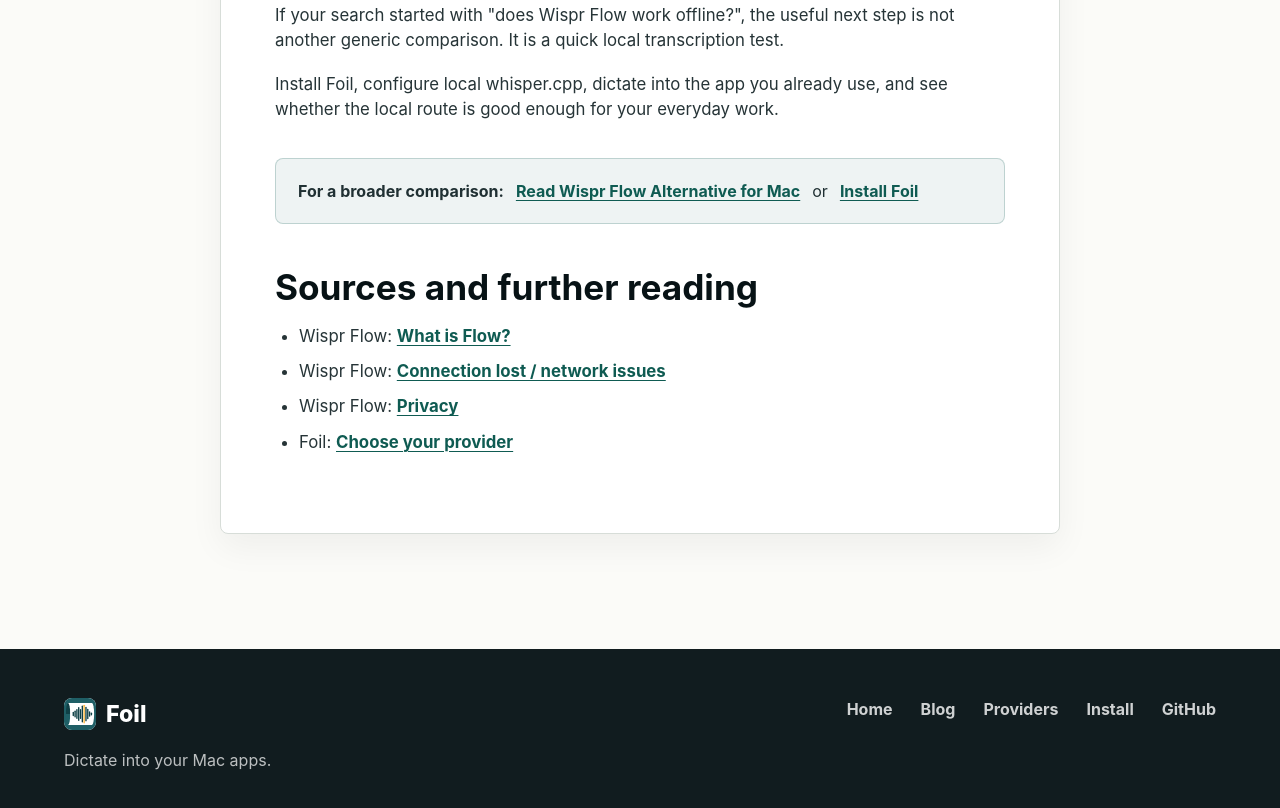
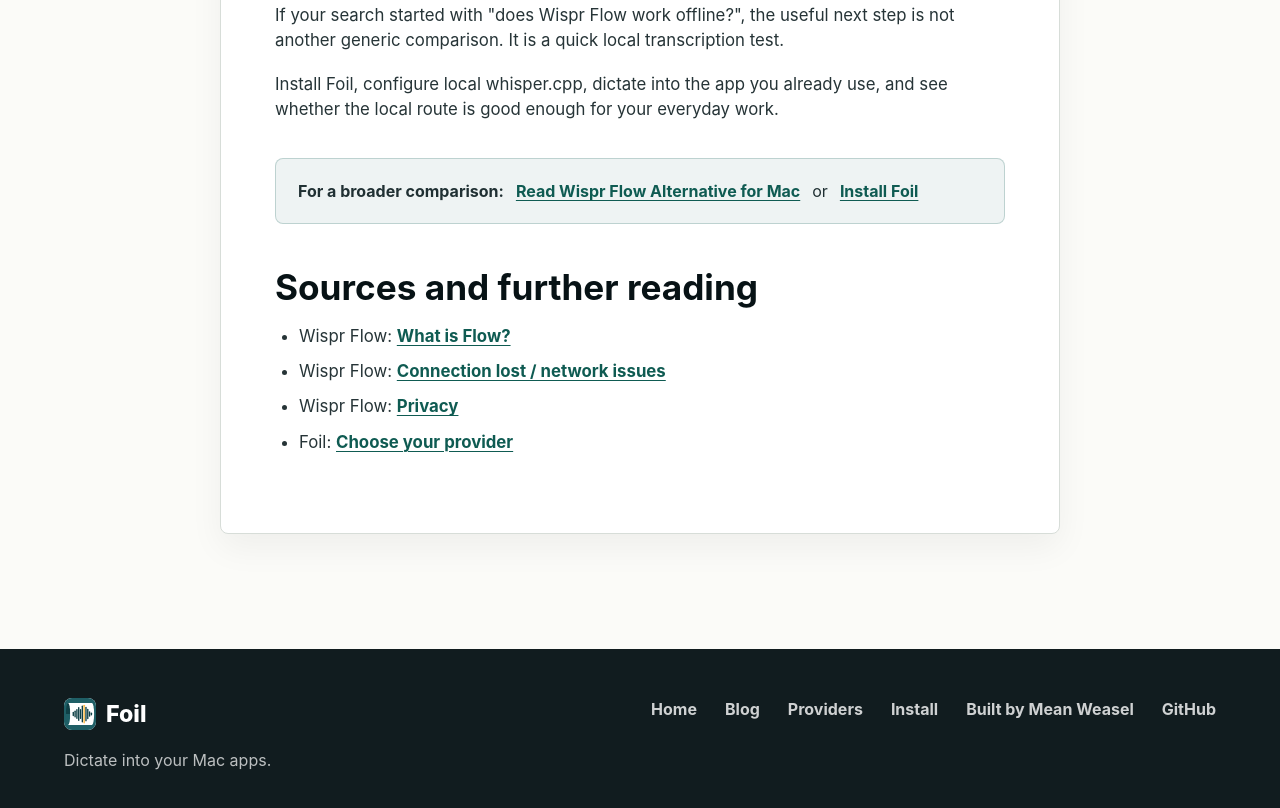
Before and after one commit to usefoil/foil-web, a website: page blog/does-wispr-flow-work-offline/index.html in a window 1280 px wide. Shown: the part 2443-3251 px from the top of the page. Drawn offline with Linux system fonts and the light colour scheme.

Commit message:
feat: link footer to Mean Weasel project page (#35)

```diff
--- a/blog/does-wispr-flow-work-offline/index.html
+++ b/blog/does-wispr-flow-work-offline/index.html
@@ -133,6 +133,7 @@
         <a href="../">Blog</a>
         <a href="../../#providers">Providers</a>
         <a href="../../#install">Install</a>
+        <a href="https://mean-weasel.com/projects/foil">Built by Mean Weasel</a>
         <a href="https://github.com/usefoil/foil">GitHub</a>
       </nav>
     </footer>
```
Also changed, not shown: blog/index.html (+1 -0 lines), blog/superwhisper-alternative-for-mac/index.html (+1 -0 lines), blog/wispr-flow-alternative-for-mac/index.html (+1 -0 lines), blog/wispr-flow-not-pasting-text/index.html (+1 -0 lines), blog/wispr-flow-vs-superwhisper-vs-foil/index.html (+1 -0 lines), index.html (+1 -0 lines).
